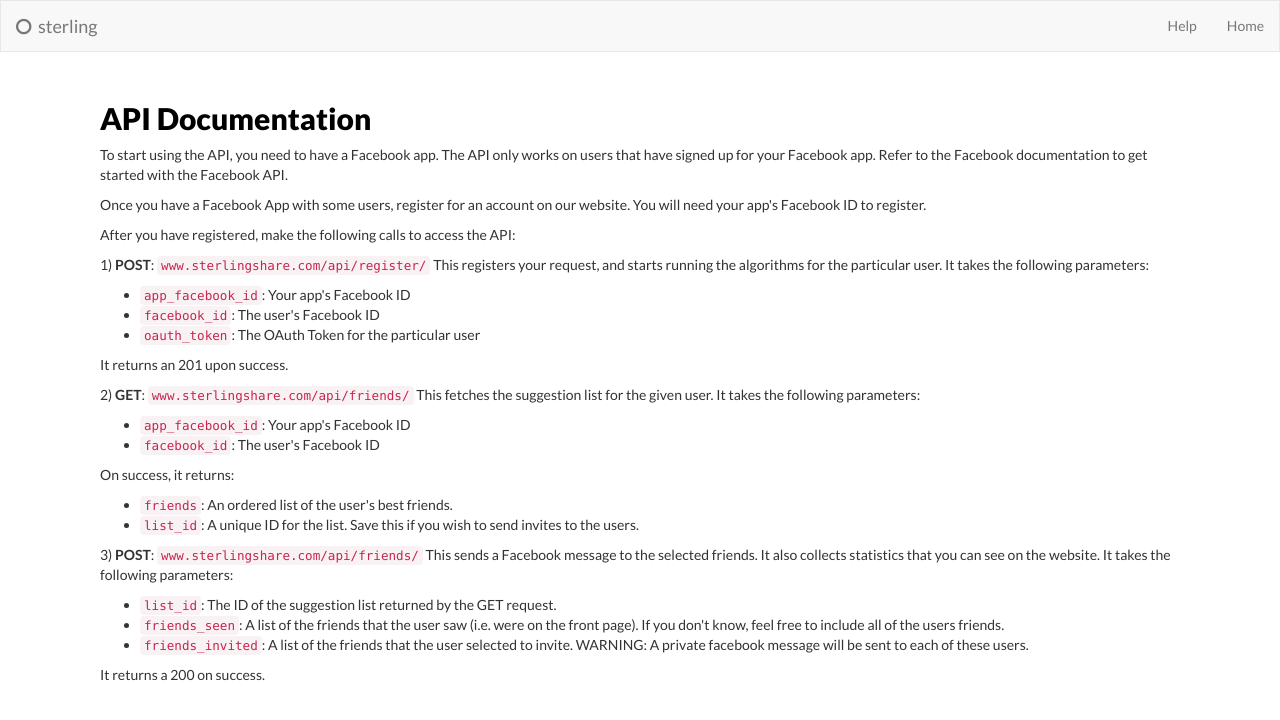
After one commit to abeinstein/sterling-site, a Django app: page /help/ in a window 1280 px wide. The commit adds this page. Shown: the top 720 px of the page. Run offline with Django 3.2, Linux system fonts and the light colour scheme; parts of the project's set-up code (start-up, migrations or seed data) failed here and were passed over; some libraries are stand-ins or nearby versions.

Commit message:
added help file

```diff
--- a/sterling/apps/views.py
+++ b/sterling/apps/views.py
@@ -95,6 +95,10 @@ class AppAlgorithmsView(DetailView):
         mobileapp = context['mobileapp']
         return context
 
+class AppHelpView(TemplateView):
+    template_name = "help.html"
+
+
 class SterlingRegistrationView(RegistrationView):
 
     def get_success_url(self, request, user):
--- a/sterling/static/css/my.css
+++ b/sterling/static/css/my.css
@@ -184,6 +184,10 @@ h1, h2, h3, h4 {
     margin: 0 auto;
 }
 
+.documentation {
+  padding: 10px 100px 0 100px;
+}
+
 .mobileapp-nav {
   margin-right: 50px;
 }
--- a/sterling/sterling/urls.py
+++ b/sterling/sterling/urls.py
@@ -2,7 +2,8 @@ from django.contrib.auth.views import login, logout
 from django.conf.urls import patterns, include, url
 from splash.views import SplashFormView
 from vanilla import RedirectView
-from apps.views import AppListView, AppCreateView, AppDetailView, SterlingRegistrationView, AppDemographicsView, AppAlgorithmsView, AppSettingsView, AppHomeView
+from apps.views import AppListView, AppCreateView, AppDetailView, SterlingRegistrationView, \
+AppDemographicsView, AppAlgorithmsView, AppSettingsView, AppHomeView, AppHelpView
 
 
 # Uncomment the next two lines to enable the admin:
@@ -25,6 +26,7 @@ urlpatterns = patterns('',
     url(r'^apps/detail/(?P<pk>\d+)/demographics/$', AppDemographicsView.as_view(), name="demographics_app"),
     # url(r'^apps/detail/(?P<pk>\d+)/algorithms/$', AppAlgorithmsView.as_view(), name="algorithms_app"),
     url(r'^apps/detail/(?P<pk>\d+)/settings/$', AppSettingsView.as_view(), name="settings_app"),
+    url(r'^help/$', AppHelpView.as_view(), name="help"),
     url(r'^apps/create/$', AppCreateView.as_view(), name="create_app"),
     url(r'^accounts/register/', SterlingRegistrationView.as_view(), name="registration_register"),
     url(r'^accounts/', include('registration.backends.simple.urls')),
--- a/sterling/suggestions/views.py
+++ b/sterling/suggestions/views.py
@@ -132,8 +132,6 @@ class SuggestionsView(APIView):
         Takes a request of the following form:
         app_facebook_id: Facebook ID of your app,
         facebook_id: Facebook ID of the user,
-        social_circle: Returns only friends from the given social circle (Optional),
-        keywords: Returns friends who like the given keyword (Optional),
         '''
         data = request.QUERY_PARAMS
 
--- a/sterling/templates/base.html
+++ b/sterling/templates/base.html
@@ -13,11 +13,13 @@
 
   <nav class="navbar navbar-default" role="navigation">
     <div class='navbar-header'>
-      <a class="navbar-brand"><i class="fa fa-circle-o" style="padding-right: 3px"></i>   sterling </a>
+      <a class="navbar-brand" href="/"><i class="fa fa-circle-o" style="padding-right: 3px"></i>   sterling </a>
     </div>
     <div class="collapse navbar-collapse navbar-ex1-collapse">
 
+
       <ul class="nav navbar-nav navbar-right">
+        <li><a href="{% url 'help' %}">Help</a></li>
         {% if user.is_authenticated %}
 
         {% for app in user.mobileapp_set.all %}
@@ -68,5 +70,7 @@
     <script src="//netdna.bootstrapcdn.com/bootstrap/3.0.0/js/bootstrap.min.js"></script>
     <script src="http://malsup.github.com/jquery.cycle2.js"></script>
 
+
+
   </body>
   </html>
--- /dev/null
+++ b/sterling/templates/help.html
@@ -0,0 +1,54 @@
+{% extends "base.html" %}
+
+{% block content %}
+
+
+<div class="documentation">
+        <h2 id="apidocumentation">API Documentation</h2>
+
+        <p>To start using the API, you need to have a Facebook app. The API only works on users that have signed up for your Facebook app.
+        Refer to the Facebook documentation to get started with the Facebook API.</p>
+
+        <p>Once you have a Facebook App with some users, register for an account on our website. You will need your app's Facebook ID
+        to register.</p>
+
+        <p>After you have registered, make the following calls to access the API:</p>
+
+        <p>1) <strong>POST</strong>: <code>www.sterlingshare.com/api/register/</code>
+        This registers your request, and starts running the algorithms for the particular user. It takes the following parameters:</p>
+        <ul>
+        <li><code>app_facebook_id</code>: Your app's Facebook ID</li>
+        <li><code>facebook_id</code>: The user's Facebook ID</li>
+        <li><code>oauth_token</code>: The OAuth Token for the particular user</li>
+        </ul>
+
+        <p>It returns an 201 upon success.</p>
+
+        <p>2) <strong>GET</strong>: <code>www.sterlingshare.com/api/friends/</code>
+        This fetches the suggestion list for the given user. It takes the following parameters:
+        </p>
+        <ul>
+        <li><code>app_facebook_id</code>: Your app's Facebook ID</li>
+        <li><code>facebook_id</code>: The user's Facebook ID</li>
+        </ul>
+
+        <p>On success, it returns:</p>
+        <ul>
+        <li><code>friends</code>: An ordered list of the user's best friends.</li>
+        <li><code>list_id</code>: A unique ID for the list. Save this if you wish to send invites to the users.</li>
+        </ul>
+
+        <p>3) <strong>POST</strong>: <code>www.sterlingshare.com/api/friends/</code>
+        This sends a Facebook message to the selected friends. It also collects statistics that you can see on the website.
+        It takes the following parameters:</p>
+        <ul>
+        <li><code>list_id</code>: The ID of the suggestion list returned by the GET request.</li>
+        <li><code>friends_seen</code>: A list of the friends that the user saw (i.e. were on the front page). If you don't know, feel free to include
+        all of the users friends. </li>
+        <li><code>friends_invited</code>: A list of the friends that the user selected to invite. WARNING: A private facebook message will be sent to each of these users.</li>
+</ul>
+
+        <p>It returns a 200 on success.</p>
+</div>
+
+{% endblock content %}
```
